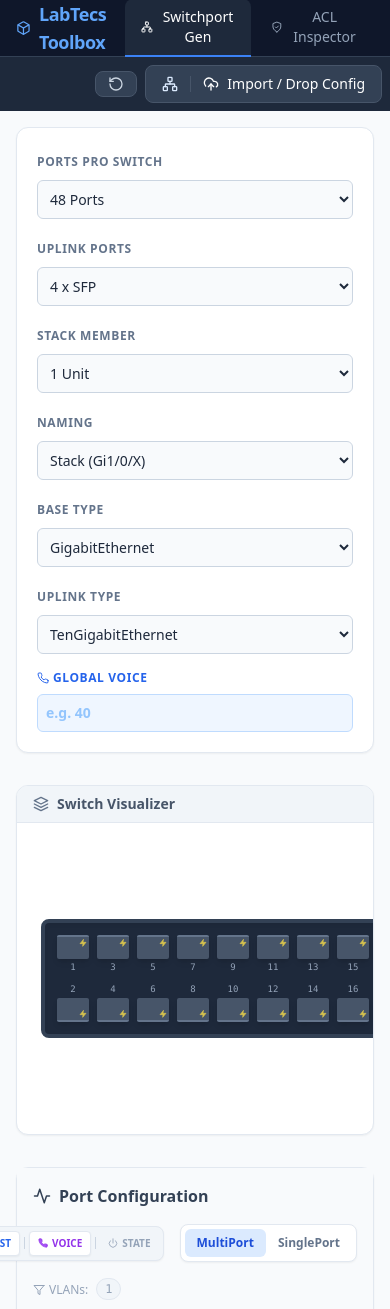
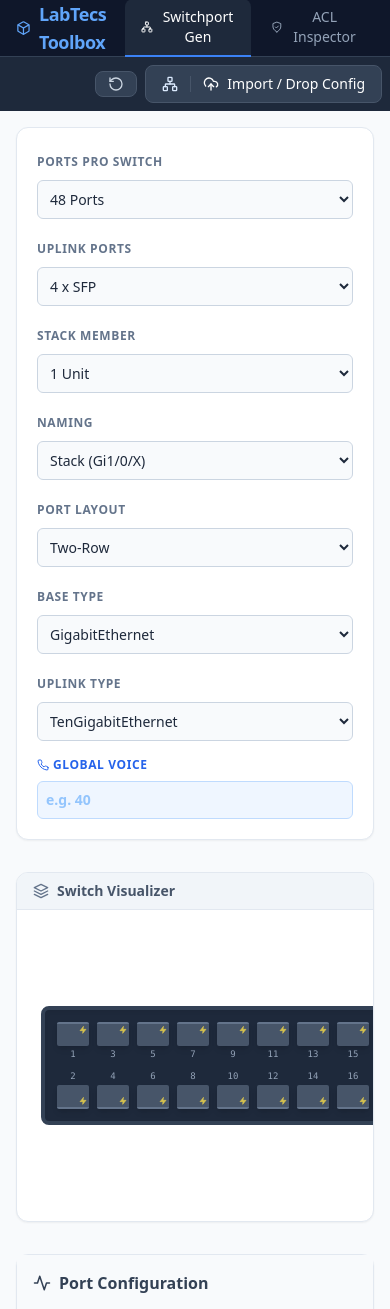
Before and after one commit to labtecs/cisco-config-gen, a React (Vite) app: page / in a window 390 px wide. Shown: the top 1309 px of the page. Built offline with nearby package versions, Linux system fonts and the light colour scheme.

Commit message:
single row, two row SwitchVisualizer.jsx

```diff
--- a/src/components/Controls/GlobalSettings.jsx
+++ b/src/components/Controls/GlobalSettings.jsx
@@ -7,12 +7,13 @@ export default function GlobalSettings({
                                            uplinkCount, setUplinkCount,
                                            stackSize, setStackSize,
                                            portNaming, setPortNaming,
+                                           portLayout, setPortLayout,
                                            baseInterfaceType, setBaseInterfaceType,
                                            uplinkInterfaceType, setUplinkInterfaceType,
                                            globalVoiceVlan, setGlobalVoiceVlan
                                        }) {
     return (
-        <div className="bg-white rounded-xl shadow-sm border border-slate-200 p-5 grid grid-cols-1 md:grid-cols-7 gap-4">
+        <div className="bg-white rounded-xl shadow-sm border border-slate-200 p-5 grid grid-cols-1 md:grid-cols-8 gap-4">
             <div className="space-y-2">
                 <label className="text-xs font-semibold text-slate-500 uppercase tracking-wider">Ports pro Switch</label>
                 <select className="w-full p-2 border border-slate-300 rounded-md bg-slate-50 focus:ring-2 focus:ring-blue-500 outline-none text-sm" value={switchModel} onChange={(e) => setSwitchModel(parseInt(e.target.value))}>
@@ -52,6 +53,13 @@ export default function GlobalSettings({
                 </select>
             </div>
             <div className="space-y-2">
+                <label className="text-xs font-semibold text-slate-500 uppercase tracking-wider">Port Layout</label>
+                <select className="w-full p-2 border border-slate-300 rounded-md bg-slate-50 focus:ring-2 focus:ring-blue-500 outline-none text-sm" value={portLayout} onChange={(e) => setPortLayout(e.target.value)}>
+                    <option value="two-row">Two-Row</option>
+                    <option value="single-row">Single-Row</option>
+                </select>
+            </div>
+            <div className="space-y-2">
                 <label className="text-xs font-semibold text-slate-500 uppercase tracking-wider">Base Type</label>
                 <select className="w-full p-2 border border-slate-300 rounded-md bg-slate-50 focus:ring-2 focus:ring-blue-500 outline-none text-sm" value={baseInterfaceType} onChange={(e) => setBaseInterfaceType(e.target.value)}>
                     <option value="GigabitEthernet">GigabitEthernet</option>
--- a/src/components/Tools/ConfigGen.jsx
+++ b/src/components/Tools/ConfigGen.jsx
@@ -34,6 +34,7 @@ export default function ConfigGen({ fileContent, showConnectionBar, setShowConne
                         uplinkCount={logic.uplinkCount} setUplinkCount={logic.setUplinkCount}
                         stackSize={logic.stackSize} setStackSize={logic.setStackSize}
                         portNaming={logic.portNaming} setPortNaming={logic.setPortNaming}
+                        portLayout={logic.portLayout} setPortLayout={logic.setPortLayout}
                         baseInterfaceType={logic.baseInterfaceType} setBaseInterfaceType={logic.setBaseInterfaceType}
                         uplinkInterfaceType={logic.uplinkInterfaceType} setUplinkInterfaceType={logic.setUplinkInterfaceType}
                         globalVoiceVlan={logic.globalVoiceVlan} setGlobalVoiceVlan={logic.setGlobalVoiceVlan}
@@ -44,6 +45,7 @@ export default function ConfigGen({ fileContent, showConnectionBar, setShowConne
                     stackSize={logic.stackSize}
                     switchModel={logic.switchModel}
                     uplinkCount={logic.uplinkCount}
+                    portLayout={logic.portLayout}
                     ports={logic.ports}
                     selectedPortIds={logic.selectedPortIds}
                     viewMode={logic.viewMode}
--- a/src/components/Visualizer/SwitchVisualizer.jsx
+++ b/src/components/Visualizer/SwitchVisualizer.jsx
@@ -69,6 +69,7 @@ const Port = ({ portData, portNum, isSelected, isCurrentSingle, onPortClick, isT
  * @param {number} props.stackSize - The number of switches in the stack.
  * @param {number} props.switchModel - The number of main ports on a single switch (e.g., 24 or 48).
  * @param {number} props.uplinkCount - The number of uplink ports on a single switch.
+ * @param {string} props.portLayout - The layout of the ports ('two-row' or 'single-row').
  * @param {Array<object>} props.ports - The array of port data objects.
  * @param {Set<string>} props.selectedPortIds - A Set containing the IDs of currently selected ports.
  * @param {string} props.viewMode - The current view mode ('single' or 'multi').
@@ -82,6 +83,7 @@ export default function SwitchVisualizer({
                                              stackSize,
                                              switchModel,
                                              uplinkCount,
+                                             portLayout,
                                              ports,
                                              selectedPortIds,
                                              viewMode,
@@ -90,6 +92,27 @@ export default function SwitchVisualizer({
                                              hostname,
                                              iosVersion
                                          }) {
+    const renderPorts = (portList, isTopRow) => {
+        return portList.map((portNum) => {
+            const portsPerSwitch = switchModel + uplinkCount;
+            const baseIndex = 0; // Assuming single switch for now
+            const portIndex = baseIndex + (portNum - 1);
+            const portData = ports[portIndex];
+            if (!portData) return null;
+            return (
+                <Port
+                    key={portNum}
+                    portData={portData}
+                    portNum={portNum}
+                    isSelected={selectedPortIds.has(portData.id)}
+                    isCurrentSingle={viewMode === 'single' && singleEditPortId === portData.id}
+                    onPortClick={onPortClick}
+                    isTopRow={isTopRow}
+                />
+            );
+        });
+    };
+
     return (
         <div className="bg-white rounded-xl shadow-sm border border-slate-200 overflow-hidden">
             <div className="bg-slate-100 px-4 py-2 border-b border-slate-200 flex items-center justify-between">
@@ -122,53 +145,20 @@ export default function SwitchVisualizer({
                         <div className="bg-slate-800 p-3 rounded-lg border-4 border-slate-700 shadow-inner inline-flex flex-row items-center gap-4 min-w-max">
                             {/* Main Ports Block */}
                             <div className="flex flex-col gap-2">
-                                {/* Top Row: Odd Ports */}
-                                <div className="flex gap-2">
-                                    {Array.from({ length: switchModel / 2 }).map((_, i) => {
-                                        const portNum = (i * 2) + 1;
-                                        // Calculate the base index for the current switch in the stack.
-                                        const portsPerSwitch = switchModel + uplinkCount;
-                                        const baseIndex = stackIndex * portsPerSwitch;
-                                        // Calculate the final index for the specific port in the global `ports` array.
-                                        const portIndex = baseIndex + (portNum - 1);
-                                        const portData = ports[portIndex];
-                                        if (!portData) return null;
-                                        return (
-                                            <Port
-                                                key={portNum}
-                                                portData={portData}
-                                                portNum={portNum}
-                                                isSelected={selectedPortIds.has(portData.id)}
-                                                isCurrentSingle={viewMode === 'single' && singleEditPortId === portData.id}
-                                                onPortClick={onPortClick}
-                                                isTopRow={true}
-                                            />
-                                        );
-                                    })}
-                                </div>
-                                <div className="flex gap-2">
-                                    {Array.from({ length: switchModel / 2 }).map((_, i) => {
-                                        const portNum = (i * 2) + 2;
-                                        // Calculate the base index for the current switch in the stack.
-                                        const portsPerSwitch = switchModel + uplinkCount;
-                                        const baseIndex = stackIndex * portsPerSwitch;
-                                        // Calculate the final index for the specific port in the global `ports` array.
-                                        const portIndex = baseIndex + (portNum - 1);
-                                        const portData = ports[portIndex];
-                                        if (!portData) return null;
-                                        return (
-                                            <Port
-                                                key={portNum}
-                                                portData={portData}
-                                                portNum={portNum}
-                                                isSelected={selectedPortIds.has(portData.id)}
-                                                isCurrentSingle={viewMode === 'single' && singleEditPortId === portData.id}
-                                                onPortClick={onPortClick}
-                                                isTopRow={false}
-                                            />
-                                        );
-                                    })}
-                                </div>
+                                {portLayout === 'two-row' ? (
+                                    <>
+                                        <div className="flex gap-2">
+                                            {renderPorts(Array.from({ length: switchModel / 2 }, (_, i) => (i * 2) + 1), true)}
+                                        </div>
+                                        <div className="flex gap-2">
+                                            {renderPorts(Array.from({ length: switchModel / 2 }, (_, i) => (i * 2) + 2), false)}
+                                        </div>
+                                    </>
+                                ) : (
+                                    <div className="flex gap-2">
+                                        {renderPorts(Array.from({ length: switchModel }, (_, i) => i + 1), true)}
+                                    </div>
+                                )}
                             </div>
 
                             {uplinkCount > 0 && <div className="w-px h-16 bg-slate-600 mx-1"></div>}
@@ -178,10 +168,8 @@ export default function SwitchVisualizer({
                                 <div className="flex gap-2 bg-slate-900 p-2 rounded border border-slate-700">
                                     {Array.from({ length: uplinkCount }).map((_, i) => {
                                         const portNum = switchModel + i + 1;
-                                        // Calculate the base index for the current switch in the stack.
                                         const portsPerSwitch = switchModel + uplinkCount;
                                         const baseIndex = stackIndex * portsPerSwitch;
-                                        // Calculate the final index for the specific port in the global `ports` array.
                                         const portIndex = baseIndex + (portNum - 1);
                                         const portData = ports[portIndex];
                                         if (!portData) return null;
@@ -192,8 +180,6 @@ export default function SwitchVisualizer({
                                         const isIncluded = portData.includeInConfig;
                                         const isCurrentSingle = viewMode === 'single' && singleEditPortId === portData.id;
 
-                                        // Uplink ports have a different visual style and are not using the `Port` component
-                                        // because their layout and details are significantly different.
                                         return (
                                             <div key={portNum} className="group relative flex flex-col items-center justify-center" onClick={(e) => onPortClick(portData.id, e)}>
                                                 <div className={`w-6 h-6 rounded-md border-2 ${!isIncluded ? 'opacity-30' : ''} ${isCurrentSingle ? 'ring-2 ring-white ring-offset-2 ring-offset-blue-600 z-10' : ''} ${isSelected ? 'ring-2 ring-yellow-400 ring-offset-1 ring-offset-slate-800' : ''} ${isTrunk ? 'bg-orange-900 border-orange-500' : isActive ? 'bg-green-900 border-green-500' : 'bg-slate-800 border-slate-500'} shadow-inner cursor-pointer flex items-center justify-center`}>
--- a/src/hooks/Cisco/useCiscoGen.js
+++ b/src/hooks/Cisco/useCiscoGen.js
@@ -21,6 +21,7 @@ export function useCiscoGen({ fileContent, setShowConnectionBar, onSshSuccess })
     const [uplinkCount, setUplinkCount] = useState(4);
     const [stackSize, setStackSize] = useState(1);
     const [portNaming, setPortNaming] = useState('stack');
+    const [portLayout, setPortLayout] = useState('two-row');
     const [baseInterfaceType, setBaseInterfaceType] = useState('GigabitEthernet');
     const [uplinkInterfaceType, setUplinkInterfaceType] = useState('TenGigabitEthernet');
     const [globalVoiceVlan, setGlobalVoiceVlan] = useState('');
@@ -304,6 +305,7 @@ export function useCiscoGen({ fileContent, setShowConnectionBar, onSshSuccess })
         uplinkCount, setUplinkCount,
         stackSize, setStackSize,
         portNaming, setPortNaming,
+        portLayout, setPortLayout,
         baseInterfaceType, setBaseInterfaceType,
         uplinkInterfaceType, setUplinkInterfaceType,
         globalVoiceVlan, setGlobalVoiceVlan,
```
